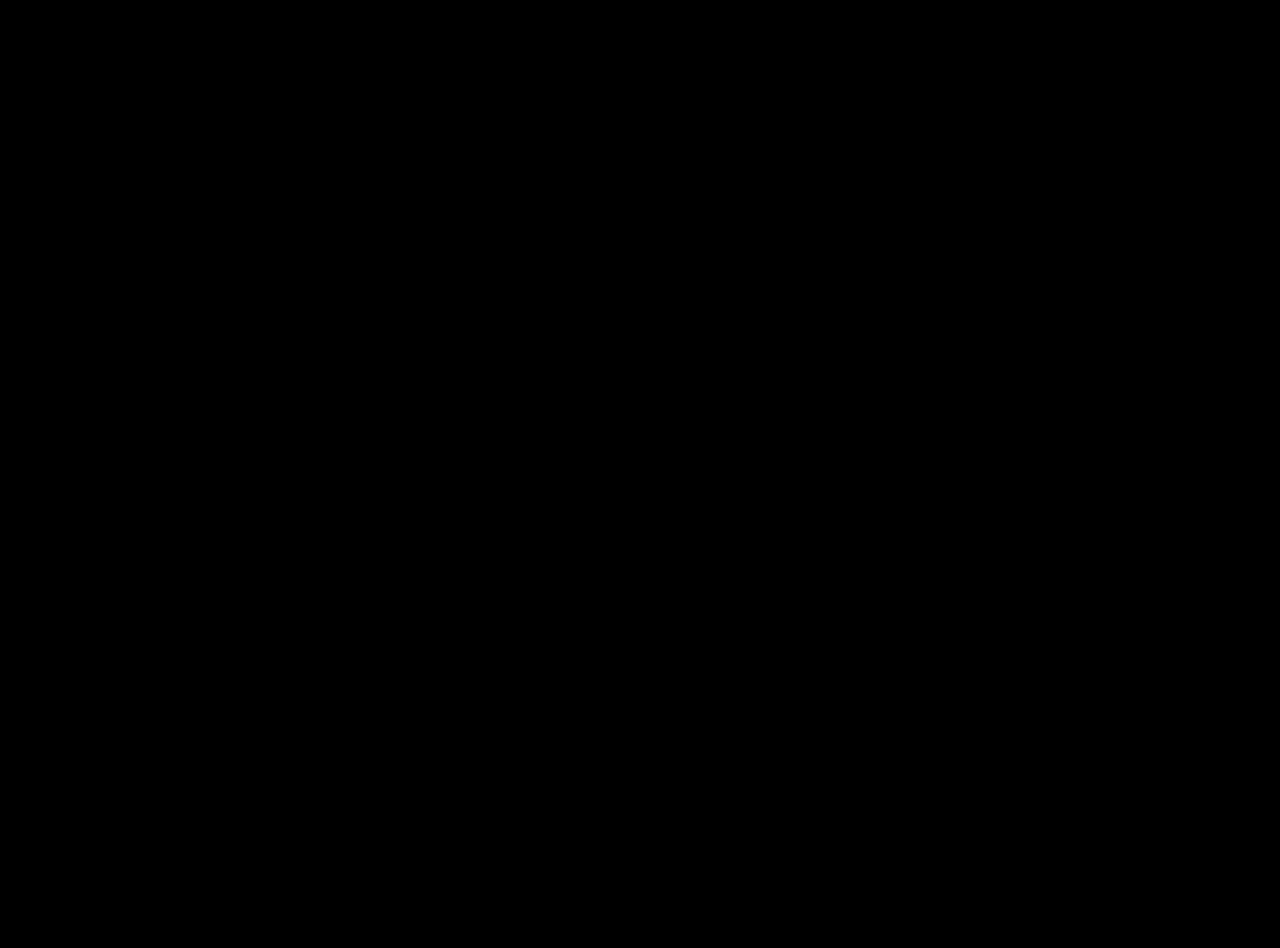
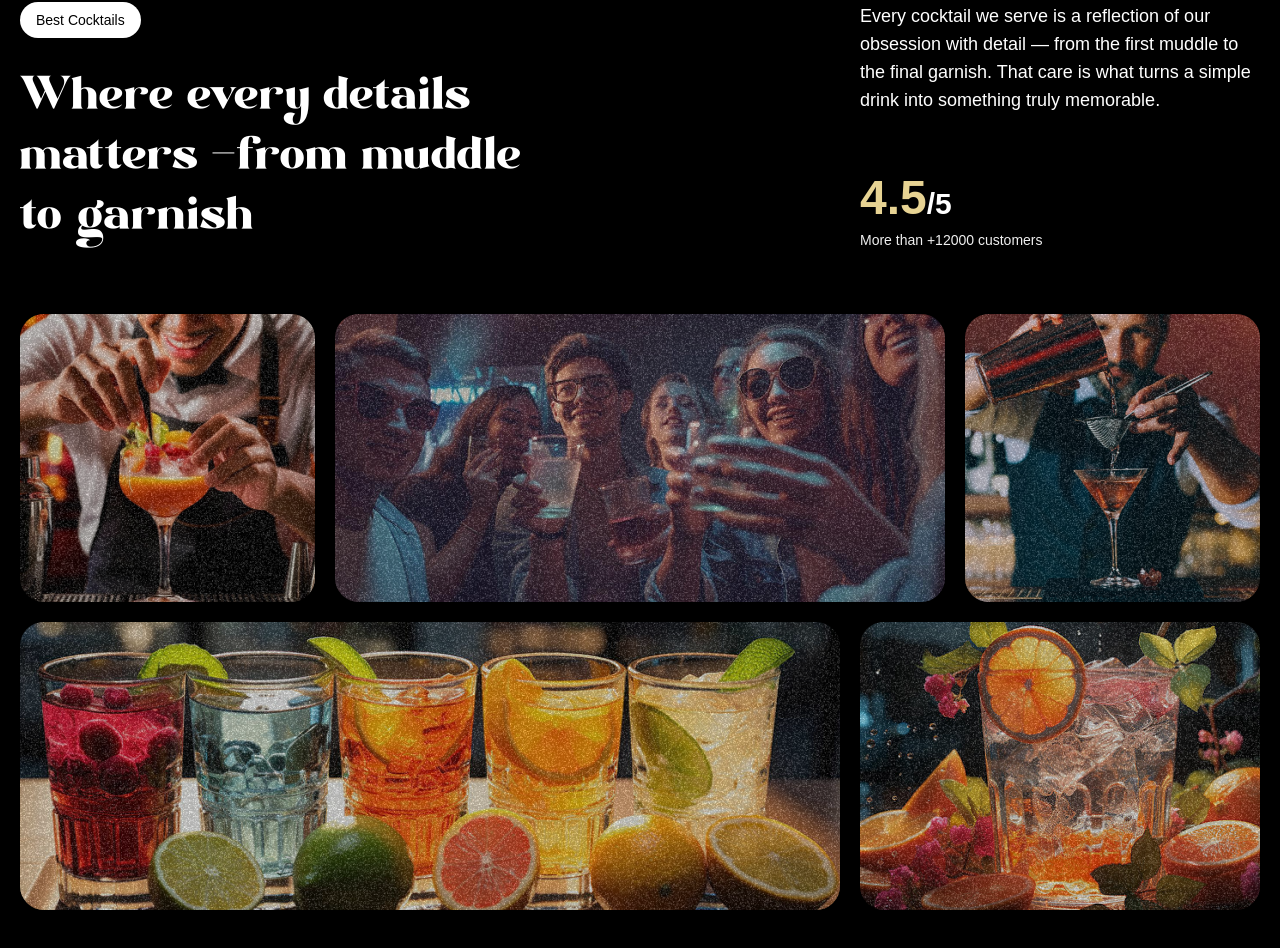
Before and after one commit to spany2022/gsap_cocktails, a React (Vite) app: page / in a window 1280 px wide. Shown: the part 1710-2658 px from the top of the page. Before the commit the page ends 1600 px from the top, so only its background shows below. Built offline with nearby package versions, Linux system fonts and the light colour scheme; a web font is replaced by a local one.

Commit message:
Implement About Section

```diff
--- a/src/App.jsx
+++ b/src/App.jsx
@@ -5,6 +5,7 @@
 import Navbar from './components/Navbar';
 import Hero from './components/Hero';
 import Cocktails from './components/Cocktails';
+import About from './components/About';
 
 
 gsap.registerPlugin(ScrollTrigger, SplitText);
@@ -15,6 +16,7 @@
       <Navbar/>
       <Hero/>
       <Cocktails/>
+      <About/>
     </main>
   )
 }
--- /dev/null
+++ b/src/components/About.jsx
@@ -0,0 +1,95 @@
+import React from "react";
+import { useGSAP } from "@gsap/react";
+import gsap from "gsap";
+import SplitText from "gsap/SplitText";
+
+const About = () => {
+    useGSAP(() => {
+        const titleSplit = SplitText.create('#about h2', {
+            type: 'words'
+        })
+
+        const scrollTimeline = gsap.timeline({
+            scrollTrigger: {
+                trigger: '#about',
+                start: 'top center'
+            }
+        })
+
+        scrollTimeline.from(titleSplit.words, {
+            opacity:0,
+            duration:1,
+            yPercent: 100,
+            ease: 'expo.out',
+            stagger: 0.02
+        })
+        .from('.top-grid div, .bottom-grid div', {
+            opacity: 0,
+            duration: 1,
+            ease: 'power1.inOut',
+            stagger: 0.04,
+        }, '-=0.5')
+    })
+  return (
+    <div id="about">
+      <div className="mb-16 md:px-0 px-5">
+        <div className="content">
+          <div className="md:col-span-8">
+            <p className="badge">Best Cocktails</p>
+            <h2>
+              Where every details matters <span className="text-white">-</span>
+              from muddle to garnish
+            </h2>
+          </div>
+
+          <div className="sub-content">
+            <p>
+              Every cocktail we serve is a reflection of our obsession with
+              detail — from the first muddle to the final garnish. That care is
+              what turns a simple drink into something truly memorable.{" "}
+            </p>
+            <div className="">
+              <p className="md:text-3xl text-xl font-bold">
+                <span>4.5</span>/5
+              </p>
+              <p className="text-sm text-white-100">
+                More than +12000 customers
+              </p>
+            </div>
+          </div>
+        </div>
+      </div>
+
+      <div className="top-grid">
+        <div className="md:col-span-3">
+          <div className="noisy" />
+          <img src="/images/abt1.png" alt="grid-img-1" />
+        </div>
+
+        <div className="md:col-span-6">
+          <div className="noisy" />
+          <img src="/images/abt2.png" alt="grid-img-2" />
+        </div>
+
+        <div className="md:col-span-3">
+          <div className="noisy" />
+          <img src="/images/abt5.png" alt="grid-img-5" />
+        </div>
+      </div>
+
+      <div className="bottom-grid">
+        <div className="md:col-span-8">
+          <div className="noisy" />
+          <img src="/images/abt3.png" alt="grid-img-3" />
+        </div>
+
+                <div className="md:col-span-4">
+          <div className="noisy" />
+          <img src="/images/abt4.png" alt="grid-img-4" />
+        </div>
+      </div>
+    </div>
+  );
+};
+
+export default About;
```
